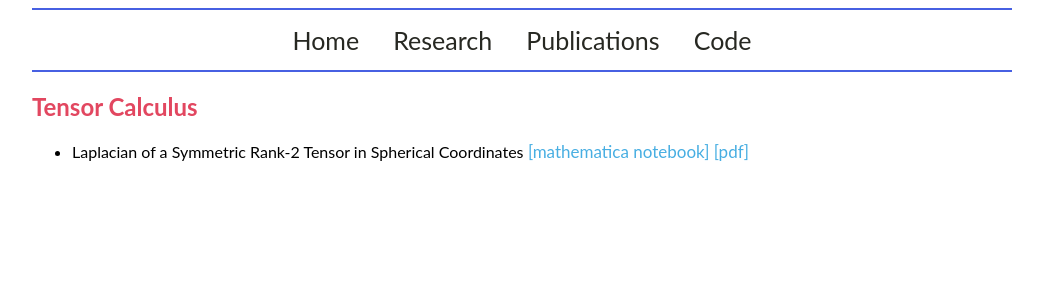
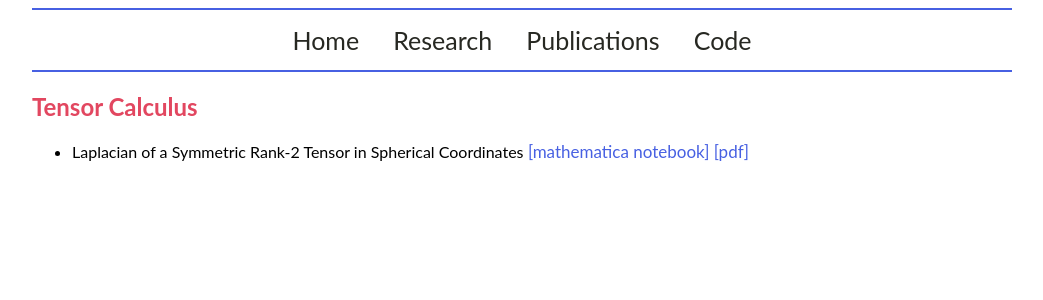
Before and after one commit to mckimb/mckimb.github.io, a Jekyll site: the page built from code/index.html, in a window 1280 px wide. Shown: the top 300 px of the page, without its empty margins (118-1161 px from the left). Built offline with Jekyll 4.4.1, drawn with Linux system fonts in a browser that asks for light colours.

Commit message:
Update main.css

```diff
--- a/css/main.css
+++ b/css/main.css
@@ -16,12 +16,12 @@ body p {
 body a {
     font-size: 17px;
     \\ color: #268BD2;
-    color: #47aee2;
+    color: #4760e2;
 }
 
 body a:hover {
     \\ color: #268BD2;
-    color: #47aee2;
+    color: #4760e2;
     text-decoration: underline;
 }
 
```
